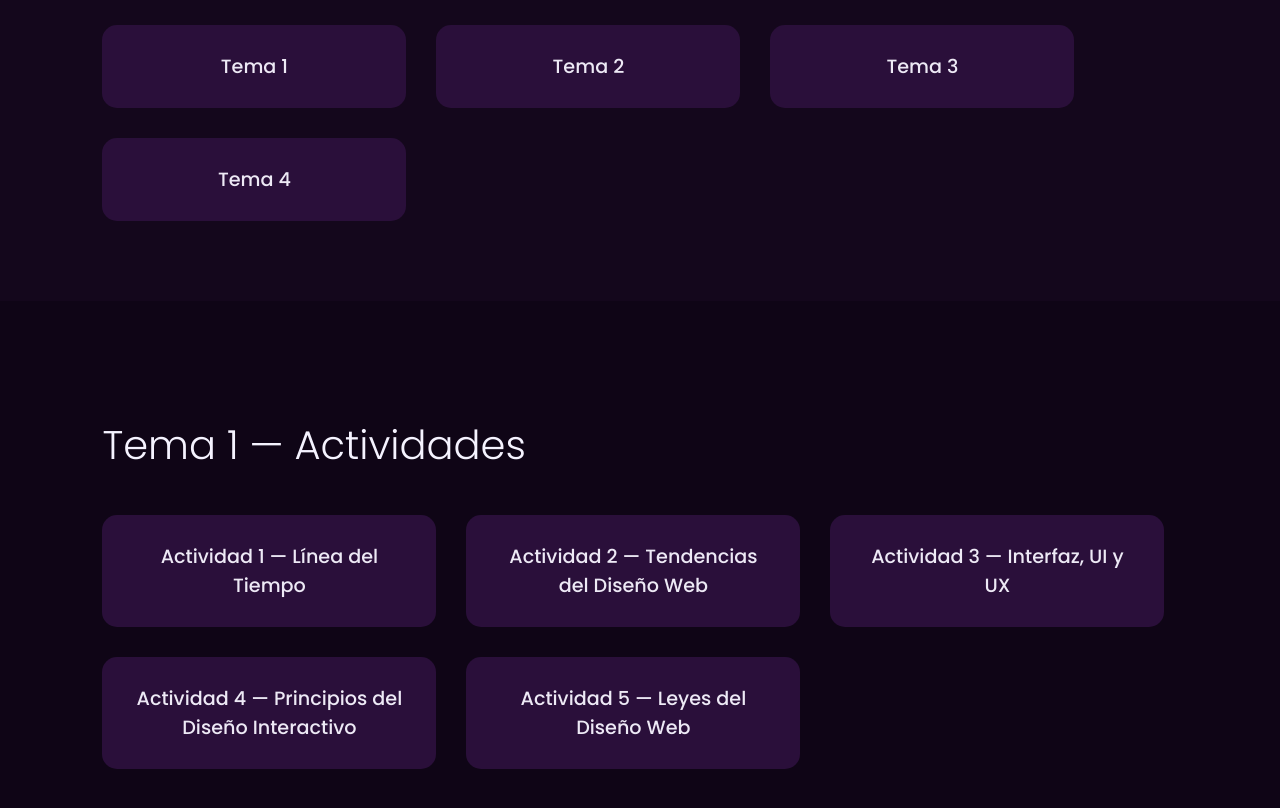
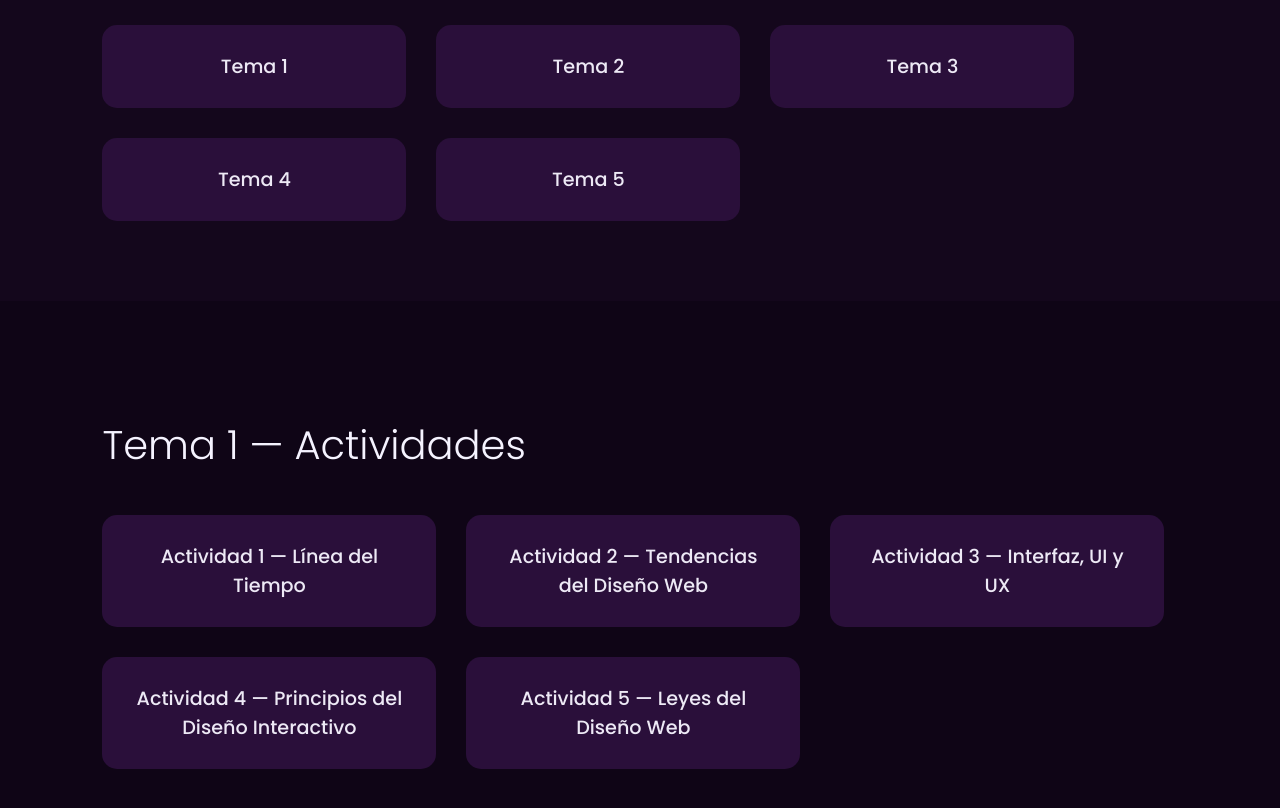
Before and after one commit to SpacialRamen/diweb_2627, a plain HTML site: page index.html in a window 1280 px wide. Shown: the part 1660-2468 px from the top of the page. Drawn offline with Linux system fonts and the light colour scheme.

Commit message:
correccion index

```diff
--- a/index.html
+++ b/index.html
@@ -181,6 +181,7 @@
             <a class="tema" href="#tema2">Tema 2</a>
             <a class="tema" href="#tema3">Tema 3</a>
             <a class="tema" href="#tema4">Tema 4</a>
+            <a class="tema" href="#tema5">Tema 5</a>
         </div>
     </section>
 
```
